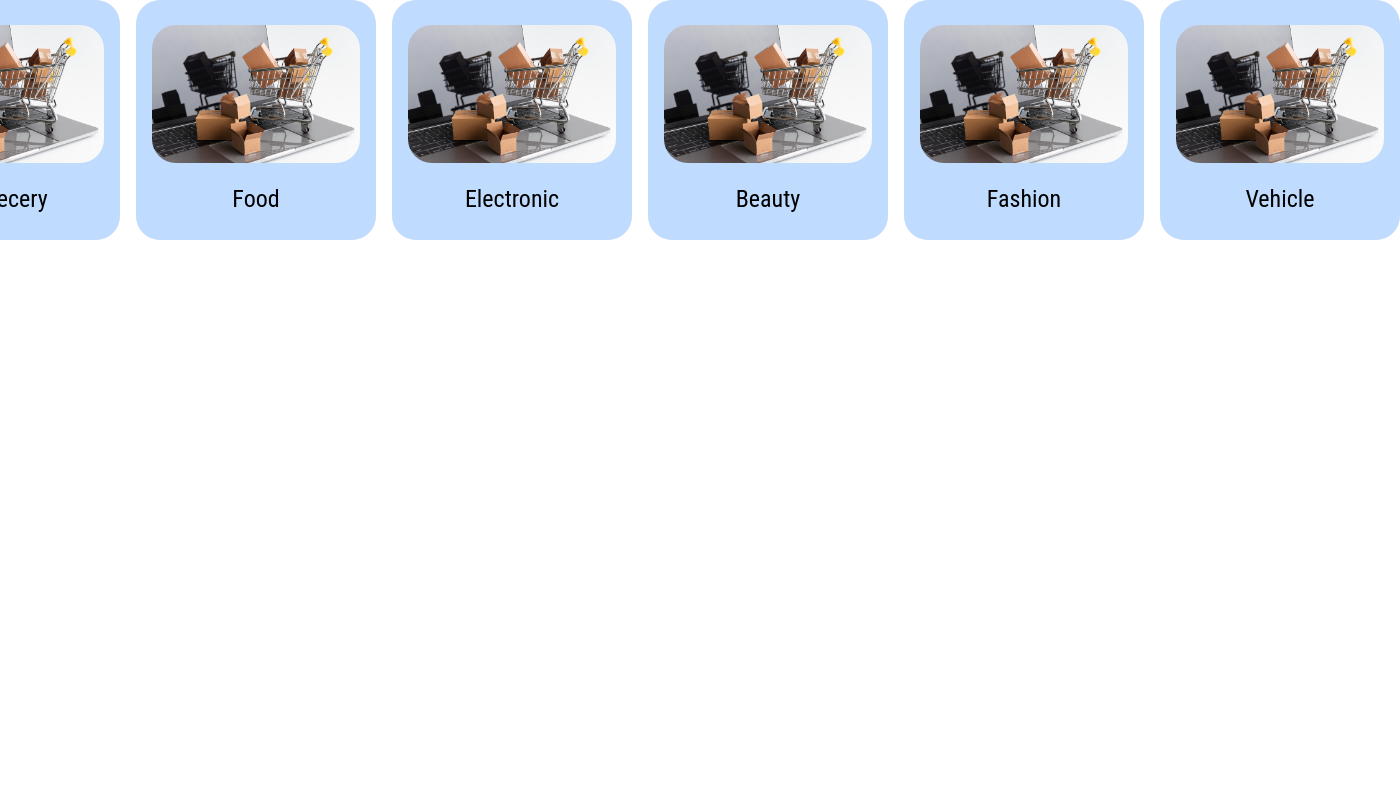
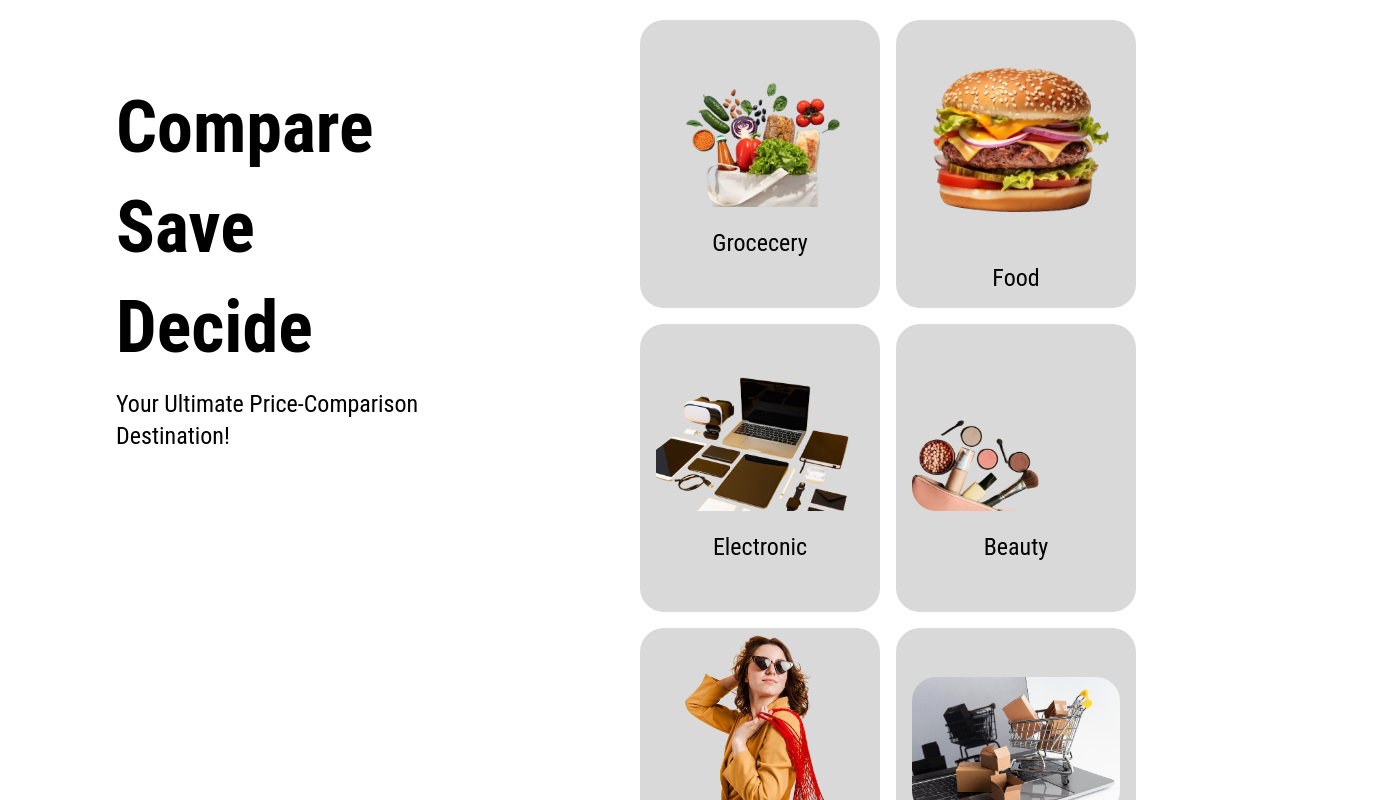
Before and after one commit to sidmadke/htf-project, a Next.js app: page / in a window 1280 px wide. Shown: the top 800 px of the page, 1400 px wide, since content can reach past the window. Built offline with nearby package versions, Linux system fonts and the light colour scheme.

Commit message:
left landing done

```diff
--- a/components/CategoryCart.jsx
+++ b/components/CategoryCart.jsx
@@ -8,7 +8,7 @@ const CategoryCart = (props) => {
   return (
 
     <Link href={props.link}>
-      <div className="bg-blue-200 h-60 w-60 p-4 f rounded-3xl flex flex-col justify-center items-center gap-5 text-2xl">
+      <div className="w-60 h-72 p-4 f rounded-3xl flex flex-col justify-center items-center gap-5 text-2xl bg-[#D9D9D9]">
         <Image height={500} width={500} src={props.image} className='rounded-3xl'/>
         <div>{props.name}</div>
       </div>
--- /dev/null
+++ b/components/LeftLanding.jsx
@@ -0,0 +1,20 @@
+import React from 'react'
+
+const LeftLanding = () => {
+    return (
+        <>
+            <div className='py-12 ps-24'>
+                <div className='my-6 flex flex-col gap-7 font-semibold text-7xl'>
+                    <div>Compare</div>
+                    <div>Save</div>
+                    <div>Decide</div>
+                </div>
+                <div className='text-2xl'>
+                    Your Ultimate Price-Comparison Destination!
+                </div>
+            </div>
+        </>
+    )
+}
+
+export default LeftLanding
--- a/pages/index.jsx
+++ b/pages/index.jsx
@@ -1,27 +1,37 @@
 import React from 'react'
 import CategoryCart from '@/components/CategoryCart'
 import sample from "../images/sample.jpg"
+import grocery from "../images/grocery_image.png"
+import food from "../images/burger_image.png"
+import elec from "../images/electronic_image.png"
+import beauty from "../images/beauty_image.png"
+import fashion from "../images/fashion_image.png"
+import LeftLanding from '@/components/LeftLanding'
 
 const categories = [
-  { name: 'Grocecery', image: sample, link:'/grocecerySearch' },
-  { name: 'Food', image: sample, link:'/foodSearch' },
-  { name: 'Electronic', image: sample, link:'/electronicSearch' },
-  { name: 'Beauty', image: sample, link:'/beautySearch' },
-  { name: 'Fashion', image: sample, link:'/fashionSearch' },
-  { name: 'Vehicle', image: sample, link:'/vehicleSearch' },
+  { name: 'Grocecery', image: grocery, link: '/grocecerySearch' },
+  { name: 'Food', image: food, link: '/foodSearch' },
+  { name: 'Electronic', image: elec, link: '/electronicSearch' },
+  { name: 'Beauty', image: beauty, link: '/beautySearch' },
+  { name: 'Fashion', image: fashion, link: '/fashionSearch' },
+  { name: 'Vehicle', image: sample, link: '/vehicleSearch' },
 ]
 
 function index() {
   return (
-    <>
-      <div className='flex flex-row gap-4 justify-center items-center'>
+    <div className='w-[100%] h-[70%] flex p-5'>
+      <div className="w-[40%]">
+        <LeftLanding  />
+      </div>
+
+      <div className='w-[60%] flex flex-row flex-wrap gap-4 justify-center items-center'>
         {
           categories.map((category) => (
-            <CategoryCart name={category.name} image={category.image} link={category.link}/>
+            <CategoryCart name={category.name} image={category.image} link={category.link} />
           ))
         }
       </div>
-    </>
+    </div>
   )
 }
 
```
